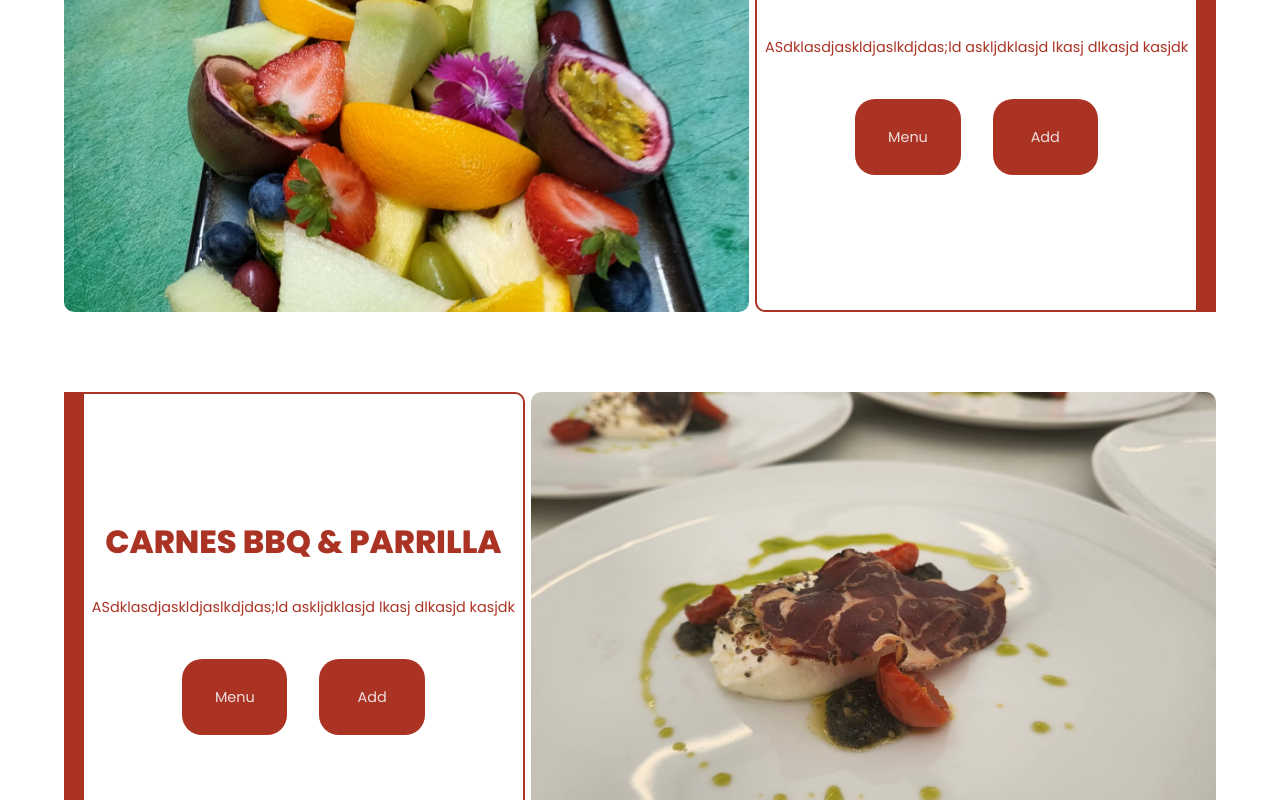
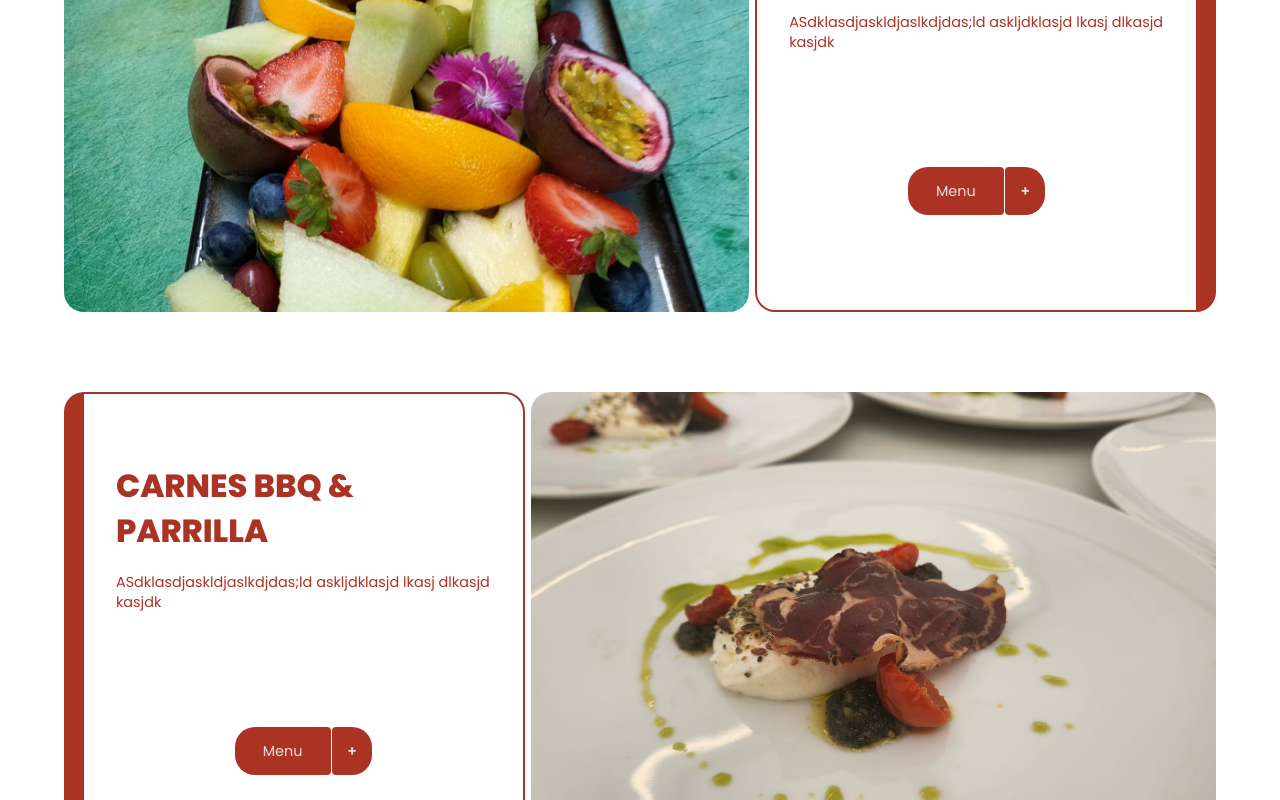
Before and after one commit to LeanM/apetito-granada-web, a React (Create React App) app: page / in a window 1280 px wide. Shown: the part 1360-2160 px from the top of the page. Built offline with nearby package versions, Linux system fonts and the light colour scheme.

Commit message:
Styling cards and loading

```diff
--- a/src/components/App.js
+++ b/src/components/App.js
@@ -13,23 +13,14 @@ import Gallery from "./gallery-components/Gallery";
 function App() {
   const [loading, setLoading] = useState(true);
 
-  useEffect(() => {
-    loadPage();
-  }, []);
-
-  const loadPage = async () => {
-    setTimeout(() => {
-      setLoading(false);
-    }, 2500);
-  };
-
-  return loading ? (
-    <Loader />
-  ) : (
+  return (
     <Routes>
       <Route path="/" element={<Layout />}>
         {/* Public routes */}
-        <Route path="/" element={<Home />} />
+        <Route
+          path="/"
+          element={<Home loading={loading} onLoad={() => setLoading(false)} />}
+        />
         <Route path="/contact" element={<Contact />} />
         <Route path="/login" element={<LogIn />} />
         <Route path="/register" element={<Register />} />
--- a/src/components/contact-components/MenuList.js
+++ b/src/components/contact-components/MenuList.js
@@ -40,6 +40,7 @@ const useStyles = createUseStyles({
     backgroundColor: colors.textNav,
     overflowY: "scroll",
     padding: "10px",
+    fontFamily: "Poppins",
   },
   itemContainer: {
     width: "100%",
--- a/src/components/home-components/Home.js
+++ b/src/components/home-components/Home.js
@@ -16,7 +16,9 @@ import Nav from "../pagewrappers/Nav";
 import { Modal } from "rsuite";
 import MenuModal from "./categoryCards/MenuModal";
 
-export default function Home() {
+export default function Home(props) {
+  const { loading } = props;
+
   const navigate = useNavigate();
   const [packages, setPackages] = useState([]);
   const [categories, setCategories] = useState([]);
@@ -28,10 +30,20 @@ export default function Home() {
   const classes = useStyles();
 
   useEffect(() => {
+    loadPage();
+  }, []);
+
+  useEffect(() => {
     window.scrollTo(0, 0);
     //getStartupData();
     getCategories();
   }, []);
+
+  const loadPage = async () => {
+    setTimeout(() => {
+      props.onLoad();
+    }, 2500);
+  };
 
   const getStartupData = async () => {
     setTimeout(() => {}, 4000);
@@ -55,7 +67,9 @@ export default function Home() {
     setCategories(categoriasDeComida);
   };
 
-  return (
+  return loading ? (
+    <Loader />
+  ) : (
     <>
       <Nav />
       <MenuModal open={open} onClose={handleClose} />
--- a/src/components/home-components/categoryCards/LeftCategoryCard.js
+++ b/src/components/home-components/categoryCards/LeftCategoryCard.js
@@ -30,21 +30,23 @@ export default function LeftCategoryCard(props) {
         </div>
 
         <div className={specificClasses.dataContainer} style={{}}>
-          <div style={{ fontWeight: "800", fontSize: "2rem" }}>
-            {props.categoryData}
-          </div>
-          <div>
-            ASdklasdjaskldjaslkdjdas;ld askljdklasjd lkasj dlkasjd kasjdk
+          <div className={specificClasses.infoContainer}>
+            <div style={{ fontWeight: "800", fontSize: "2rem", height: "50%" }}>
+              {props.categoryData}
+            </div>
+            <p style={{ height: "40%" }}>
+              ASdklasdjaskldjaslkdjdas;ld askljdklasjd lkasj dlkasjd kasjdk
+            </p>
           </div>
           <div className={classes.buttonsContainer}>
-            <button className={classes.button} onClick={props.onOpen}>
+            <button className={classes.menuButton} onClick={props.onOpen}>
               Menu
             </button>
             <button
-              className={classes.button}
+              className={classes.addButton}
               onClick={() => addToCart(props.categoryData)}
             >
-              Add
+              +
             </button>
           </div>
         </div>
@@ -80,21 +82,17 @@ const specificStyle = createUseStyles({
     display: "flex",
     width: "40%",
     height: "100%",
+    position: "relative",
     flexDirection: "column",
     justifyContent: "center",
     alignItems: "center",
-    gap: "2rem",
     fontSize: "0.9rem",
     fontFamily: "Poppins",
     backgroundColor: colors.white,
-    color: colors.nav,
-    //borderRadius:"10px",
+    borderRadius: "20px 20px 20px 20px",
     zIndex: "50",
     borderRight: `solid 20px ${colors.nav}`,
-    //borderLeft: `solid 1px ${colors.navSemiTransparent}`,
     border: `solid 2px ${colors.nav}`,
-    borderTopLeftRadius: "10px",
-    borderBottomLeftRadius: "10px",
 
     "@media screen and (max-width: 1100px)": {
       width: "80%",
@@ -113,4 +111,17 @@ const specificStyle = createUseStyles({
       //borderTop:`solid 5px ${colors.nav}`,
     },
   },
+
+  infoContainer: {
+    width: "90%",
+    height: "50%",
+    backgroundColor: colors.white,
+    padding: "10px",
+    borderRadius: "20px",
+    color: colors.nav,
+    display: "flex",
+    flexDirection: "column",
+    justifyContent: "center",
+    alignItems: "center",
+  },
 });
--- a/src/components/home-components/categoryCards/RightCategoryCard.js
+++ b/src/components/home-components/categoryCards/RightCategoryCard.js
@@ -19,21 +19,23 @@ export default function RightCategoryCard(props) {
       ></div>
       <div className={classes.innerRightContainer}>
         <div className={specificClasses.dataContainer} style={{}}>
-          <div style={{ fontWeight: "800", fontSize: "2rem" }}>
-            {props.categoryData}
-          </div>
-          <div>
-            ASdklasdjaskldjaslkdjdas;ld askljdklasjd lkasj dlkasjd kasjdk
+          <div className={specificClasses.infoContainer}>
+            <div style={{ fontWeight: "800", fontSize: "2rem", height: "50%" }}>
+              {props.categoryData}
+            </div>
+            <p style={{ height: "40%" }}>
+              ASdklasdjaskldjaslkdjdas;ld askljdklasjd lkasj dlkasjd kasjdk
+            </p>
           </div>
           <div className={classes.buttonsContainer}>
-            <button className={classes.button} onClick={props.onOpen}>
+            <button className={classes.menuButton} onClick={props.onOpen}>
               Menu
             </button>
             <button
-              className={classes.button}
+              className={classes.addButton}
               onClick={() => addToCart(props.categoryData)}
             >
-              Add
+              +
             </button>
           </div>
         </div>
@@ -77,18 +79,13 @@ const specificStyle = createUseStyles({
     flexDirection: "column",
     justifyContent: "center",
     alignItems: "center",
-    gap: "2rem",
     fontSize: "0.9rem",
     backgroundColor: colors.white,
-    //borderRadius:"10px",
+    borderRadius: "20px 20px 20px 20px",
     color: colors.nav,
     zIndex: "50",
-    //borderRight: `solid 1px ${colors.navSemiTransparent}`,
     borderLeft: `solid 20px ${colors.nav}`,
-
     border: `solid 2px ${colors.nav}`,
-    borderTopRightRadius: "10px",
-    borderBottomRightRadius: "10px",
 
     "@media screen and (max-width: 1100px)": {
       width: "80%",
@@ -107,4 +104,17 @@ const specificStyle = createUseStyles({
       //borderTop:`solid 5px ${colors.nav}`,
     },
   },
+
+  infoContainer: {
+    width: "90%",
+    height: "50%",
+    backgroundColor: colors.white,
+    padding: "10px",
+    borderRadius: "20px",
+    color: colors.nav,
+    display: "flex",
+    flexDirection: "column",
+    justifyContent: "center",
+    alignItems: "center",
+  },
 });
--- a/src/components/home-components/categoryCards/styles.js
+++ b/src/components/home-components/categoryCards/styles.js
@@ -2,20 +2,18 @@ import { createUseStyles } from "react-jss";
 import { colors } from "../../../assets/colors";
 
 const useStyles = createUseStyles({
+  background: {
+    position: "absolute",
+    width: "100%",
+    height: "100%",
+    zIndex: -1,
+    backgroundSize: "cover",
 
-  background:{
-    position:"absolute",
-    width:"100%",
-    height:"100%",
-    zIndex:-1,
-    backgroundSize:"cover",
-
-    opacity:0,
+    opacity: 0,
 
     "@media screen and (max-width: 1100px)": {
-      opacity:1
+      opacity: 1,
     },
-
   },
   innerLeftContainer: {
     width: "100%",
@@ -25,7 +23,7 @@ const useStyles = createUseStyles({
     justifyContent: "space-between",
 
     "@media screen and (max-width: 1100px)": {
-      justifyContent:"center",
+      justifyContent: "center",
     },
   },
   innerRightContainer: {
@@ -36,16 +34,16 @@ const useStyles = createUseStyles({
     justifyContent: "space-between",
 
     "@media screen and (max-width: 1100px)": {
-      justifyContent:"center",
+      justifyContent: "center",
     },
   },
   imageContainer: {
     width: "59.5%",
-    height:"100%",
+    height: "100%",
     display: "flex",
     justifyContent: "center",
     alignItems: "center",
-    zIndex:"100",
+    zIndex: "100",
 
     "@media screen and (max-width: 1100px)": {
       display: "none",
@@ -55,16 +53,17 @@ const useStyles = createUseStyles({
     width: "100%",
     height: "100%",
     objectFit: "cover",
-    transition: "transform 0.5s, border 0.5s ease-in-out, border-radius 0.5s, box-shadow 0.8s",
-    zIndex:"101",
-    borderRadius:"10px",
+    transition:
+      "transform 0.5s, border 0.5s ease-in-out, border-radius 0.5s, box-shadow 0.8s",
+    zIndex: "101",
+    borderRadius: "20px",
     //border:`solid 2px ${colors.navSemiTransparent}`,
 
     "&:hover": {
-      transform:"scale(1.05)",
+      transform: "scale(1.05)",
       border: "none",
       //border:`solid 1px ${colors.blackLight}`,
-      boxShadow:`0 0 15px ${colors.blackLight}`,
+      boxShadow: `0 0 15px ${colors.blackLight}`,
     },
 
     "@media screen and (max-width: 1100px)": {
@@ -72,17 +71,31 @@ const useStyles = createUseStyles({
     },
   },
   buttonsContainer: {
-    width: "60%",
-    height: "20%",
+    width: "90%",
+    height: "30%",
     display: "flex",
     justifyContent: "center",
     alignItems: "center",
-    gap: "2rem",
+    gap: "0.1rem",
   },
-  button: {
-    width: "40%",
-    height: "80%",
-    borderRadius: "20px",
+  menuButton: {
+    width: "6rem",
+    height: "3rem",
+    borderRadius: "20px 4px 4px 20px",
+    backgroundColor: colors.nav,
+    color: colors.textNav,
+    transition: "background 0.5s ease-in-out, color 0.5s",
+
+    "&:hover": {
+      backgroundColor: colors.navLight,
+      color: colors.textNav,
+    },
+  },
+  addButton: {
+    width: "2.5rem",
+    height: "3rem",
+    borderRadius: "4px 20px 20px 4px",
+    fontWeight: "600",
     backgroundColor: colors.nav,
     color: colors.textNav,
     transition: "background 0.5s ease-in-out, color 0.5s",
```
